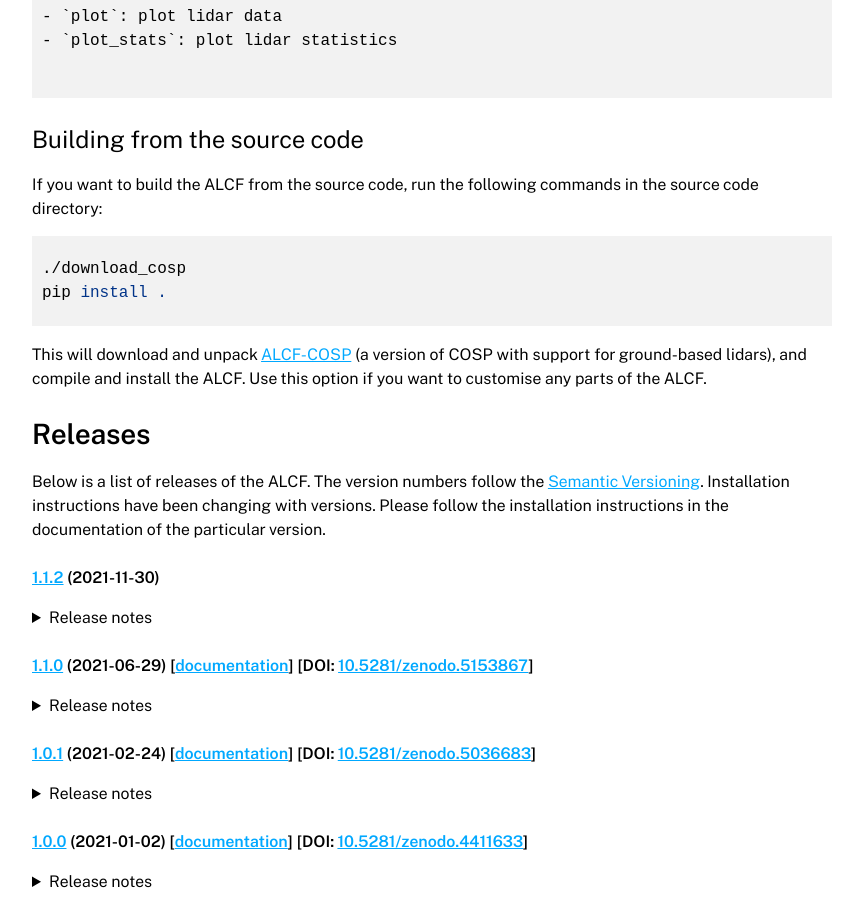
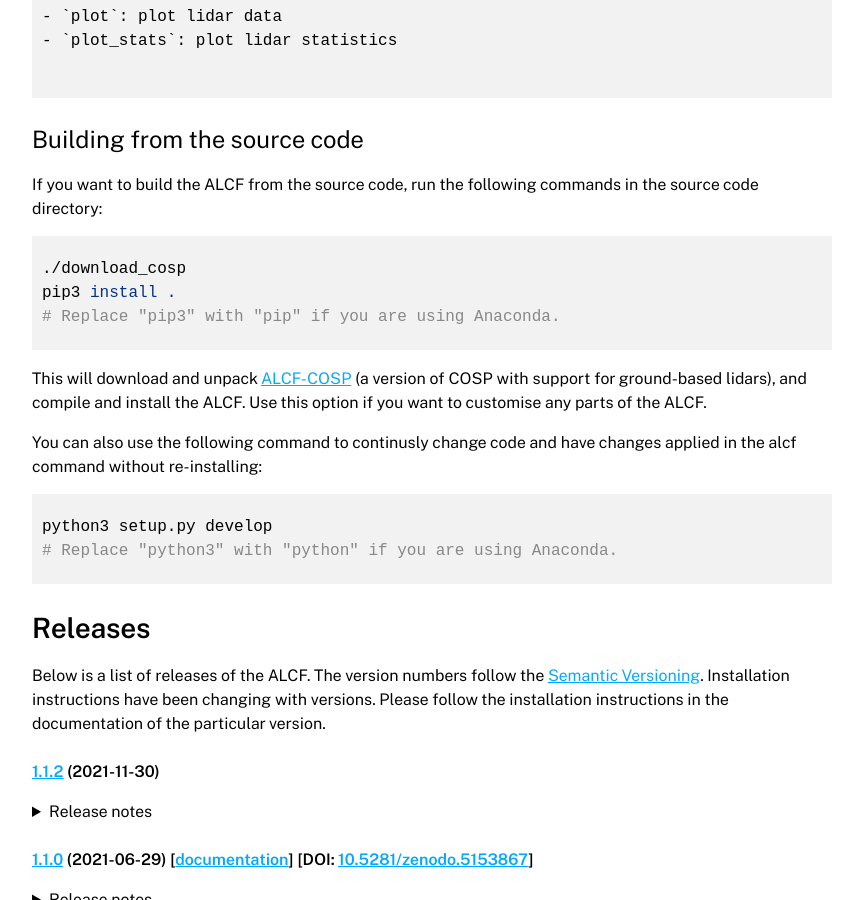
Before and after one commit to alcf-lidar/alcf-lidar.github.io, a Jekyll site: the page built from installation/index.md, in a window 1280 px wide and 900 px high, scrolled down 3133 px. Shown: the whole window, without its empty margins (208-1071 px from the left). Built offline with Jekyll 4.4.1, drawn with Linux system fonts in a browser that asks for light colours.

Commit message:
Installation: Note about python3 setup.py develop

````diff
--- a/_includes/installation.md
+++ b/_includes/installation.md
@@ -116,13 +116,22 @@ in the source code directory:
 
 ```sh
 ./download_cosp
-pip install .
+pip3 install .
+# Replace "pip3" with "pip" if you are using Anaconda.
 ```
 
 This will download and unpack [ALCF-COSP](https://github.com/alcf-lidar/alcf-cosp)
 (a version of COSP with support for ground-based lidars), and compile and
 install the ALCF. Use this option if you want to customise any parts of the
 ALCF.
+
+You can also use the following command to continusly change code and have
+changes applied in the alcf command without re-installing:
+
+```sh
+python3 setup.py develop
+# Replace "python3" with "python" if you are using Anaconda.
+```
 
 ## Releases
 
````
